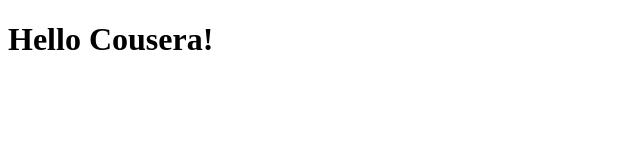
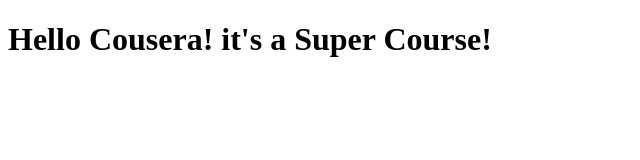
Before and after one commit to Sholart/cousera-test, a plain HTML site: page site/index.html in a window 1280 px wide. Shown: the whole page, without its empty margins (0-640 px from the left). Drawn offline with Linux system fonts and the light colour scheme.

Commit message:
Small insertion to my page contents.

```diff
--- a/site/index.html
+++ b/site/index.html
@@ -3,10 +3,10 @@
 <head>
 	<meta charset="utf-8">
 	<meta name="viewport" content="width=device-width, initial-scale=1">
-	<title>Hello Cousera! it's a Super Course!</title>
+	<title>Hello Cousera!</title>
 </head>
 <body>
-	<h1>Hello Cousera!</h1>
+	<h1>Hello Cousera! it's a Super Course!</h1>
 
 </body>
 </html>
```
